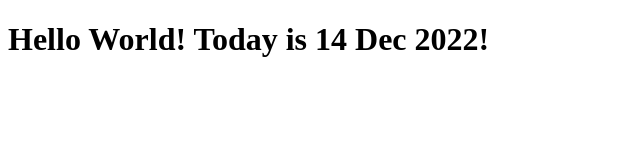
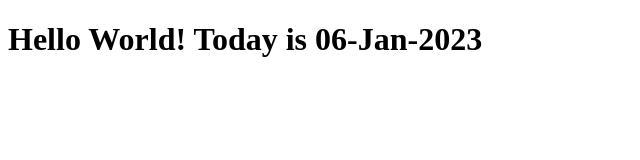
Before and after one commit to Johnson-songxq/Test-Github, a plain HTML site: page index.html in a window 1280 px wide. Shown: the full height of the page, 0-640 px from the left. Drawn offline with Linux system fonts and the light colour scheme.

Commit message:
Update index.html

```diff
--- a/index.html
+++ b/index.html
@@ -10,7 +10,7 @@
 
 <body>
     <h1>
-        Hello World! Today is 14 Dec 2022!
+        Hello World! Today is 06-Jan-2023
     </h1>
 </body>
 
```
